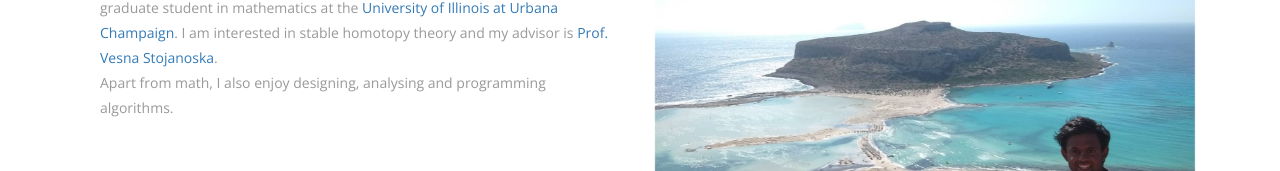
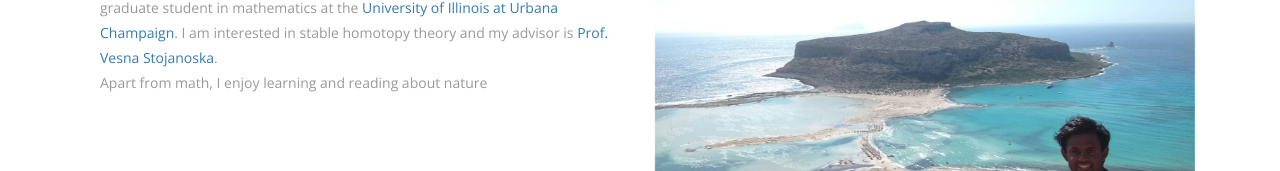
Before and after one commit to Sai271828/-Sai271828.github.io, a plain HTML site: page index.html in a window 1280 px wide. Shown: the part 462-633 px from the top of the page. Drawn offline with nearby package versions, Linux system fonts and the light colour scheme.

Commit message:
Update index.html

```diff
--- a/index.html
+++ b/index.html
@@ -110,7 +110,7 @@ License URL: http://creativecommons.org/licenses/by/3.0/
 
 				<p>I am Venkata Sai Narayana Bavisetty(I think you will prefer Sai), a fifth year graduate student in mathematics at the <a href="http://www.math.illinois.edu">University of Illinois at Urbana Champaign</a>.
 				I am interested in stable homotopy theory and my advisor is <a href="http://faculty.math.illinois.edu/~vesna">Prof. Vesna Stojanoska</a>. <p>
-				  <p>Apart from math, I also enjoy designing, analysing and programming algorithms.<p>
+				  <p>Apart from math, I  enjoy learning and reading about nature<p>
 				                            </div>
                         </div>
                     </div>
```
